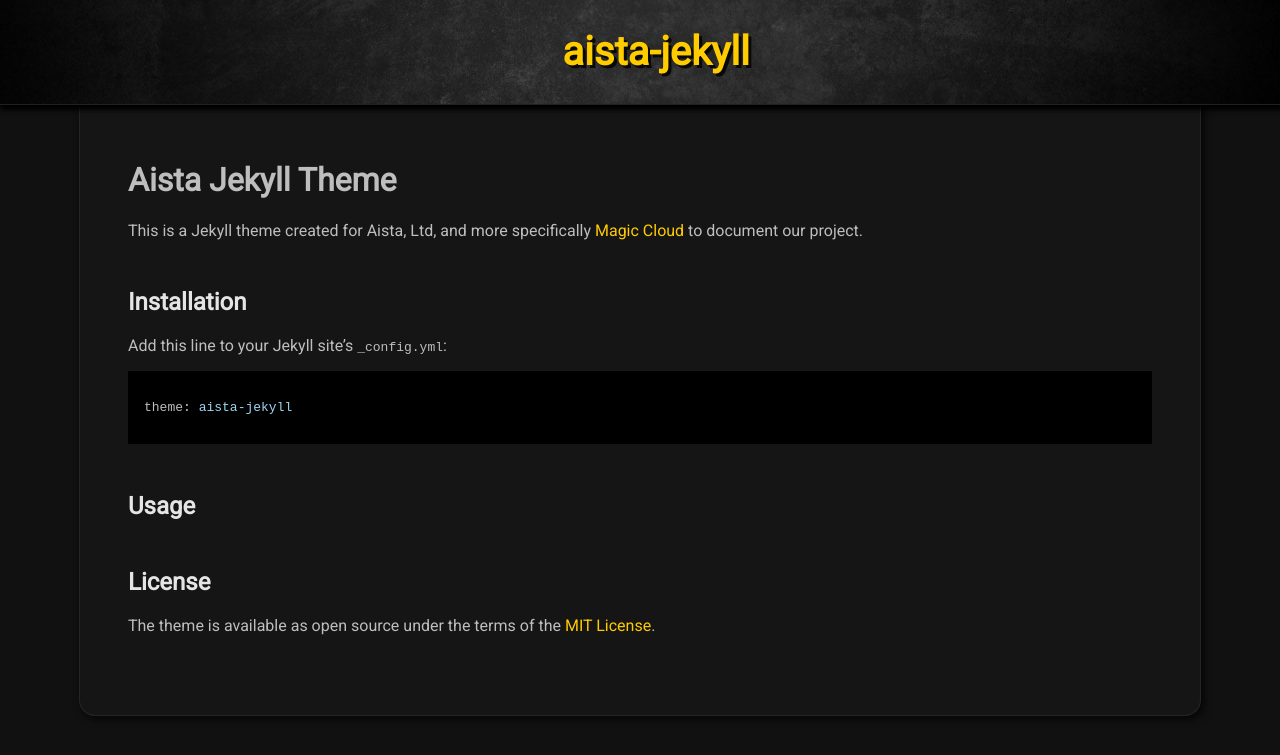
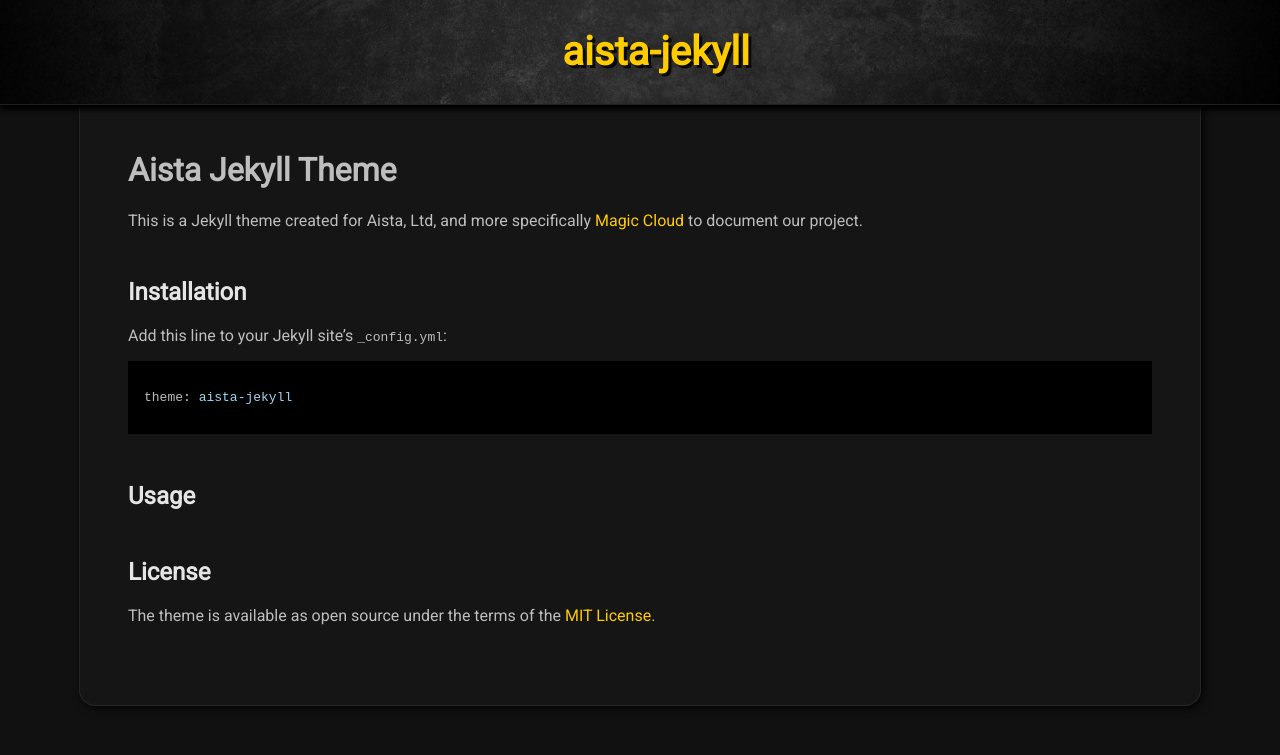
Before and after one commit to polterguy/aista-jekyll, a Jekyll site: the page built from README.md, in a window 1280 px wide. Shown: the top 755 px of the page. Built offline with Jekyll 4.4.1, drawn with Linux system fonts in a browser that asks for light colours; our own code applies the rules of GitHub Pages for plain Markdown files.

Commit message:
Update style.css

```diff
--- a/assets/style.css
+++ b/assets/style.css
@@ -47,7 +47,7 @@ h2, h3, h4, h5, h6 {
   margin-left: auto;
   margin-right: auto;
   background-color: #151515;
-  padding: 140px 3rem 3rem 3rem;
+  padding: 130px 3rem 3rem 3rem;
   margin-bottom: 3rem;
   border-radius: 0 0 1rem 1rem;
   border-right: solid 1px #252525;
```
